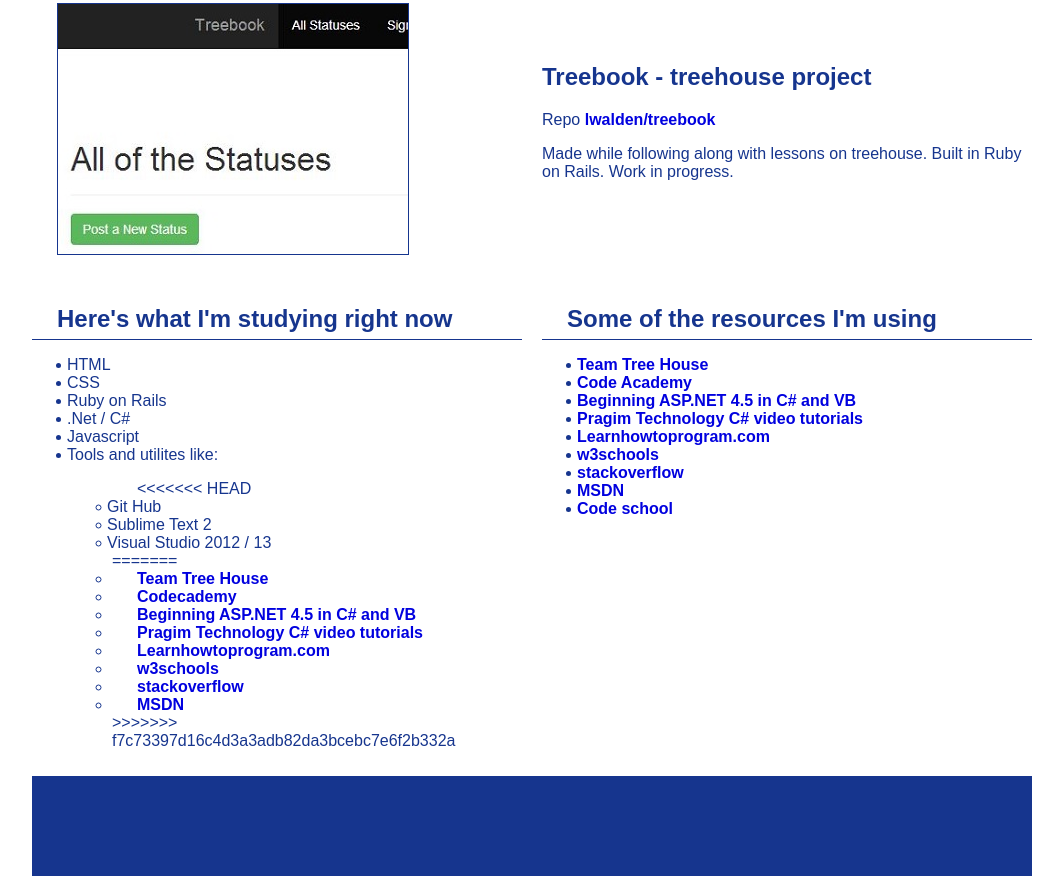
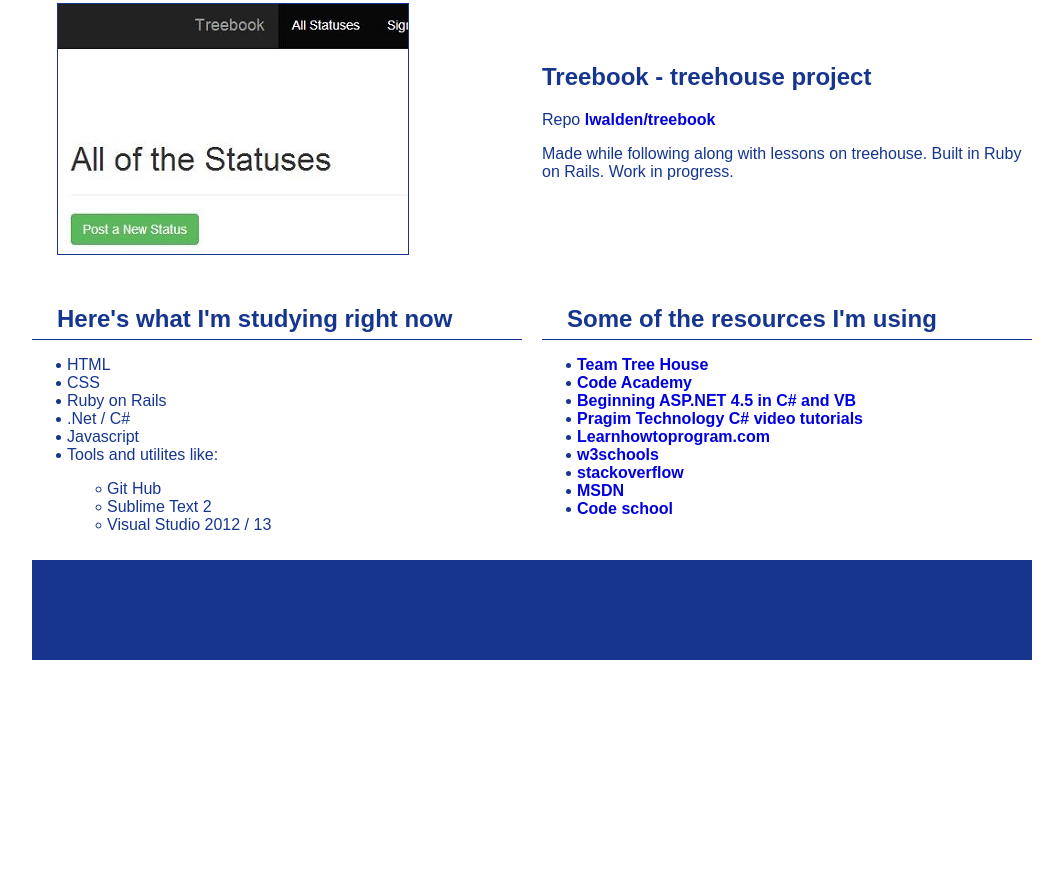
Before and after one commit to lwalden/lwalden.github.io, a plain HTML site: page index.html in a window 1280 px wide. Shown: the part 990-1866 px from the top of the page, without its empty margins (108-1171 px from the left). After the commit the page ends 1650 px from the top, so only its background shows below. Drawn offline with Linux system fonts and the light colour scheme.

Commit message:
firxed merge bug

```diff
--- a/index.html
+++ b/index.html
@@ -67,20 +67,9 @@
 					<li><span>Javascript</span></li>
 					<li><span>Tools and utilites like:</span></li>
 						<ul>
-<<<<<<< HEAD
 							<li><span>Git Hub</span></li>
 							<li><span>Sublime Text 2</span></li>
-							<li><span>Visual Studio 2012 / 13</span></li>
-=======
-							<li><a href="http://www.teamtreehouse.com" target="_blank">Team Tree House</a></li>
-							<li><a href="http://www.codecademy.com" target="_blank">Codecademy</a></li>
-							<li><a href="http://www.wrox.com" target="_blank">Beginning ASP.NET 4.5 in C# and VB</a></li>
-							<li><a href="http://www.youtube.com/user/kudvenkat" target="_blank">Pragim Technology C# video tutorials</a></li>
-							<li><a href="http://www.learnhowtoprogram.com" target="_blank">Learnhowtoprogram.com</li>
-							<li><a href="http://www.w3schools.com/" targer="_blank">w3schools</a></li>
-							<li><a href="http://www.stackoverflow.com" target="_blank">stackoverflow</a></li>
-							<li><a href="http://msdn.microsoft.com/" target="_blank">MSDN</a></li>
->>>>>>> f7c73397d16c4d3a3adb82da3bcebc7e6f2b332a
+							<li><span>Visual Studio 2012 / 13</span></li></ul>
 						</ul>
 				</ul>
 			</div>
```
